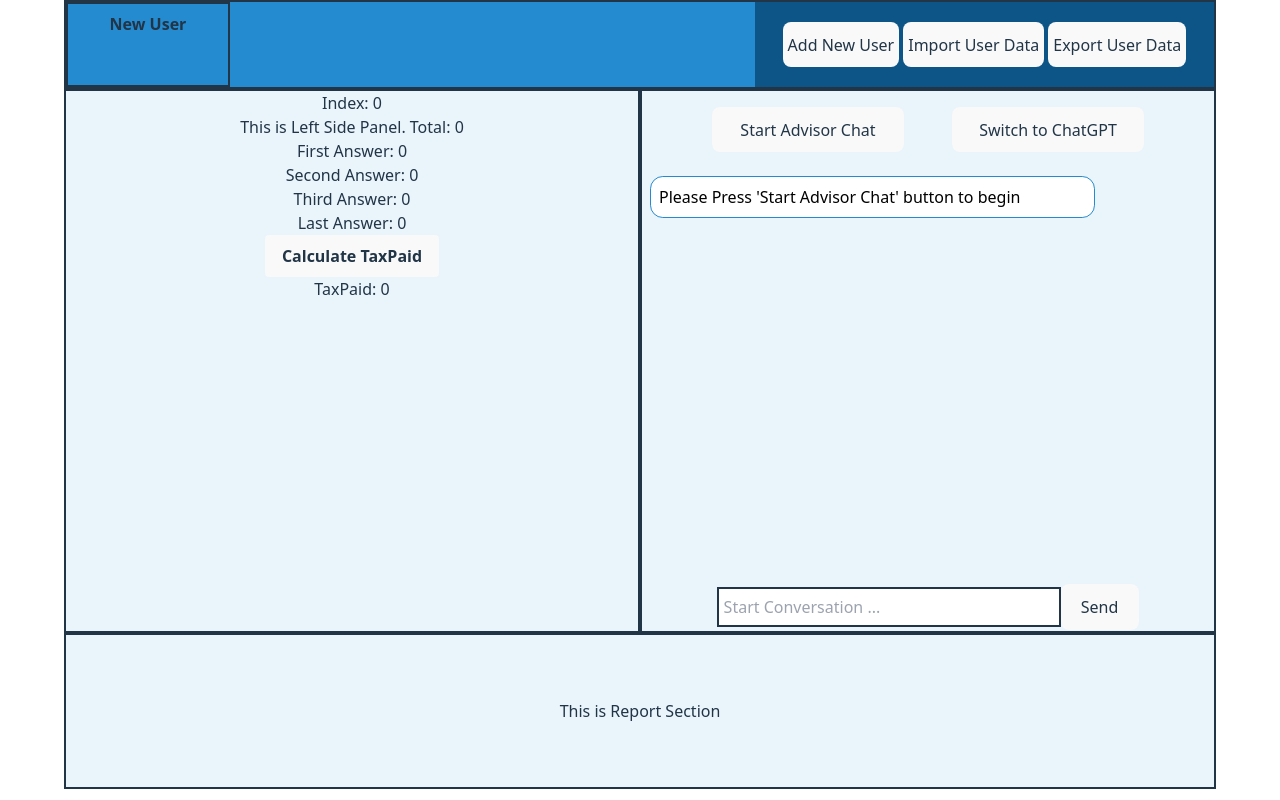
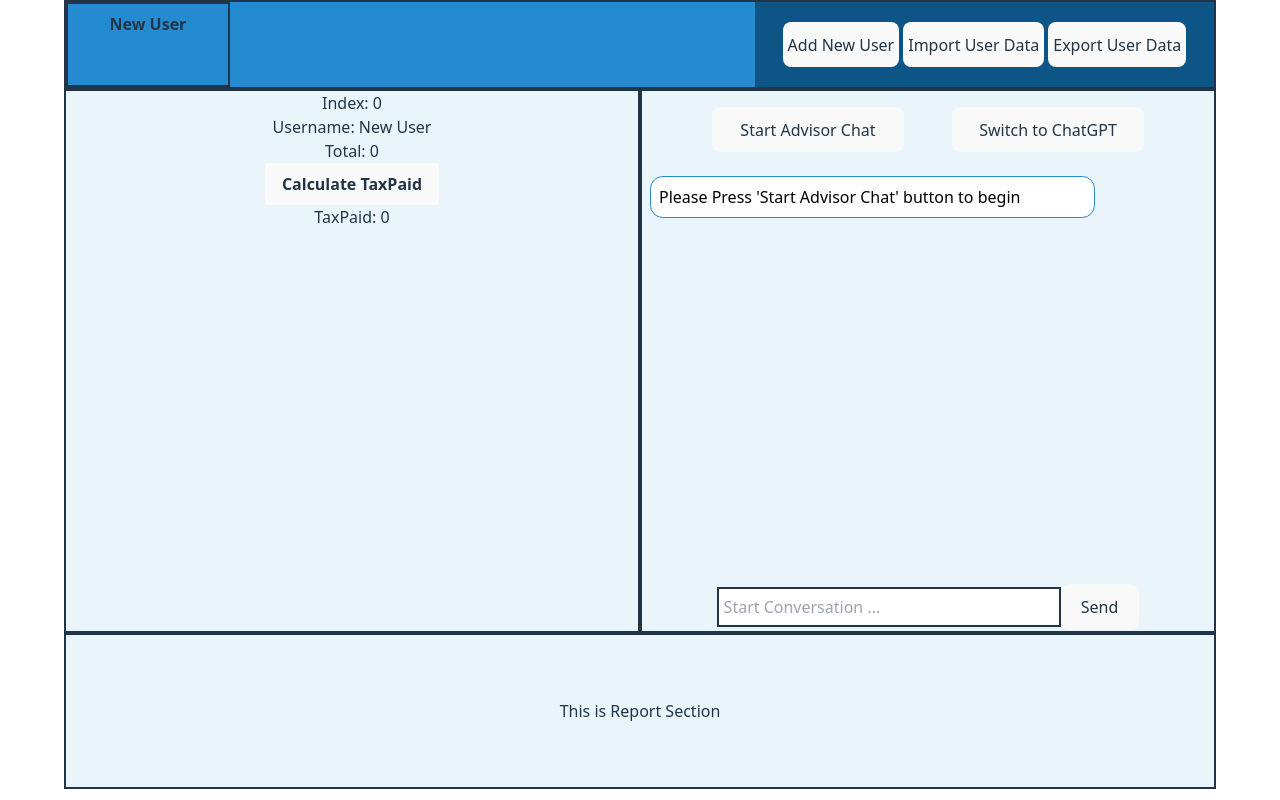
Before and after one commit to hkmarcoot/nea-project-frontend-myself-01, a React (Vite) app: page / in a window 1280 px wide. Built offline with nearby package versions, Linux system fonts and the light colour scheme.

Commit message:
working edit function on the left panel, and can ask question in different stage. Can skip question that has been answered

```diff
--- a/src/App.jsx
+++ b/src/App.jsx
@@ -9,12 +9,14 @@ import Reportsection from "./components/Reportsection/Reportsection";
 class Taxpayer {
   constructor(newUser = {}) {
     this.name = newUser.name || "";
-    this.surveyResult = newUser.surveyResult || [];
+    this.surveyResult = newUser.surveyResult || {
+      0: { status: "pending", answer: "" },
+    };
     this.taxpayerAnswer = newUser.taxpayerAnswer || {
-      0: { answer: 0 },
-      1: { answer: 0 },
-      2: { answer: 0 },
-      3: { answer: 0 },
+      0: { status: "pending", answer: 0 },
+      1: { status: "pending", answer: 0 },
+      2: { status: "pending", answer: 0 },
+      3: { status: "pending", answer: 0 },
     };
     this.income = newUser.income || {};
     this.part1total = newUser.part1total || 0;
@@ -39,8 +41,43 @@ class Taxpayer {
     this.taxPaid = sum;
   }
 
+  setName(answer) {
+    this.name = answer;
+  }
+
+  setSurveyResult(questionNumber, answer) {
+    this.surveyResult[questionNumber].answer = answer;
+  }
+
+  getSurveyResultStatus() {
+    return this.surveyResult[0].status;
+  }
+
+  setSurveyResultStatus(questionNumber, status) {
+    this.surveyResult[questionNumber].status = status;
+  }
+
   setTaxpayerAnswer(questionNumber, answer) {
     this.taxpayerAnswer[questionNumber].answer = answer;
+  }
+
+  getTaxpayerAnswerStatus(questionNumber) {
+    return this.taxpayerAnswer[questionNumber].status;
+  }
+
+  setTaxpayerAnswerStatus(questionNumber, status) {
+    this.taxpayerAnswer[questionNumber].status = status;
+  }
+
+  isAllTaxpayerAnswerStatusIsAnswered() {
+    var isAllAnswered = true;
+    for (var i = 0; i < Object.keys(this.taxpayerAnswer).length; i++) {
+      if (this.taxpayerAnswer[i].status === "pending") {
+        isAllAnswered = false;
+        break;
+      }
+    }
+    return isAllAnswered;
   }
 }
 
@@ -51,6 +88,30 @@ function App() {
   const [listofUsers, setListofUsers] = useState([firstUser]);
   const [userIndex, setUserIndex] = useState(0);
   const [isStateUpdated, setIsStateUpdated] = useState(false);
+  const [stage, setStage] = useState(0);
+  const [count, setCount] = useState(0);
+
+  const botQuestion = [
+    [
+      {
+        question: "Welcome new user! Please enter your name: ",
+        answerType: "string",
+      },
+    ],
+    [
+      {
+        question:
+          "Which day did you arrive UK? Please answer the question in the form MM/DD/YYYY.",
+        answerType: "string",
+      },
+    ],
+    [
+      { question: "First question: what is 3 + 4 ?", type: 0 },
+      { question: "Second question: what is 5 - 2 ?", type: 0 },
+      { question: "What is 10 / 5 ?", type: 0 },
+      { question: "Can you tell me what is 7 x 3 ?", type: 0 },
+    ],
+  ];
 
   // This useEffect is to trigger re-renders when the listofUsers is updated.
   useEffect(() => {
@@ -84,6 +145,17 @@ function App() {
     setUserIndex(listofUsers.length);
   }
 
+  function addChatBotQuestion(question) {
+    const mainDiv = document.getElementById("dialogue-section");
+    let chatbotDiv = document.createElement("div");
+    chatbotDiv.id = "chatbot";
+    chatbotDiv.classList.add("message");
+    chatbotDiv.innerHTML = `<span id="chatbot-reply">${question}</span>`;
+    mainDiv.appendChild(chatbotDiv);
+    var scroll = document.getElementById("dialogue-section");
+    scroll.scrollTop = scroll.scrollHeight;
+  }
+
   // console.log("Specific user: " + JSON.stringify(listofUsers[userIndex]));
   console.log("list: " + JSON.stringify(listofUsers));
   // console.log("index: " + userIndex);
@@ -102,11 +174,16 @@ function App() {
       <div className="flex flex-row justify-center h-136">
         <Leftsidepanel
           userIndex={userIndex}
+          userSurveyResult={listofUsers[userIndex].surveyResult}
           userAnswer={listofUsers[userIndex].taxpayerAnswer}
           taxPaid={listofUsers[userIndex].taxPaid}
           // calculateTaxPaid={listofUsers[userIndex].calculateTaxPaid}
           listofUsers={listofUsers}
           setIsStateUpdated={setIsStateUpdated}
+          setStage={setStage}
+          setCount={setCount}
+          botQuestion={botQuestion}
+          addChatBotQuestion={addChatBotQuestion}
         />
         <Rightsidepanel
           userIndex={userIndex}
@@ -114,6 +191,12 @@ function App() {
           // setUserAnswer={listofUsers[0].setTaxpayerAnswer}
           userAnswer={listofUsers[userIndex].taxpayerAnswer}
           setIsStateUpdated={setIsStateUpdated}
+          stage={stage}
+          setStage={setStage}
+          count={count}
+          setCount={setCount}
+          botQuestion={botQuestion}
+          addChatBotQuestion={addChatBotQuestion}
         />
       </div>
       <Reportsection />
--- a/src/components/Leftsidepanel/Leftsidepanel.jsx
+++ b/src/components/Leftsidepanel/Leftsidepanel.jsx
@@ -1,9 +1,14 @@
 function Leftsidepanel({
   userIndex,
+  userSurveyResult,
   userAnswer,
   taxPaid,
   listofUsers,
   setIsStateUpdated,
+  setStage,
+  setCount,
+  botQuestion,
+  addChatBotQuestion,
 }) {
   const sum = sumOfUserAnswer();
 
@@ -15,14 +20,74 @@ function Leftsidepanel({
     // return sum;
     return Object.values(userAnswer).reduce((a, b) => a + b.answer, 0);
   }
+  function addChatBotQuestion(question) {
+    const mainDiv = document.getElementById("dialogue-section");
+    let chatbotDiv = document.createElement("div");
+    chatbotDiv.id = "chatbot";
+    chatbotDiv.classList.add("message");
+    chatbotDiv.innerHTML = `<span id="chatbot-reply">${question}</span>`;
+    mainDiv.appendChild(chatbotDiv);
+    var scroll = document.getElementById("dialogue-section");
+    scroll.scrollTop = scroll.scrollHeight;
+  }
   return (
     <div className="h-136 w-1/2 bg-light-blue border-2 overflow-y-auto">
       <p>Index: {userIndex}</p>
-      <p>This is Left Side Panel. Total: {sum}</p>
-      <p>First Answer: {userAnswer[0].answer}</p>
-      <p>Second Answer: {userAnswer[1].answer}</p>
-      <p>Third Answer: {userAnswer[2].answer}</p>
-      <p>Last Answer: {userAnswer[3].answer}</p>
+      <p>Username: {listofUsers[userIndex].name}</p>
+      {userSurveyResult[0].status === "answered" ? (
+        <p>Arrive Date: {userSurveyResult[0].answer}</p>
+      ) : null}
+
+      <p>Total: {sum}</p>
+      {userAnswer[0].status === "answered" ? (
+        <p
+          className="hover:font-bold hover:cursor-pointer hover:bg-medium-blue"
+          onClick={() => {
+            setStage(2);
+            setCount(0);
+            addChatBotQuestion(botQuestion[2][0].question);
+          }}
+        >
+          First Answer: {userAnswer[0].answer}
+        </p>
+      ) : null}
+      {userAnswer[1].status === "answered" ? (
+        <p
+          className="hover:font-bold hover:cursor-pointer hover:bg-medium-blue"
+          onClick={() => {
+            setStage(2);
+            setCount(1);
+            addChatBotQuestion(botQuestion[2][1].question);
+          }}
+        >
+          Second Answer: {userAnswer[1].answer}
+        </p>
+      ) : null}
+      {userAnswer[2].status === "answered" ? (
+        <p
+          className="hover:font-bold hover:cursor-pointer hover:bg-medium-blue"
+          onClick={() => {
+            setStage(2);
+            setCount(2);
+            addChatBotQuestion(botQuestion[2][2].question);
+          }}
+        >
+          Third Answer: {userAnswer[2].answer}
+        </p>
+      ) : null}
+      {userAnswer[3].status === "answered" ? (
+        <p
+          className="hover:font-bold hover:cursor-pointer hover:bg-medium-blue"
+          onClick={() => {
+            setStage(2);
+            setCount(3);
+            addChatBotQuestion(botQuestion[2][3].question);
+          }}
+        >
+          Last Answer: {userAnswer[3].answer}
+        </p>
+      ) : null}
+
       <button
         className="bg-blue-500 hover:bg-blue-700 font-bold py-2 px-4 rounded"
         onClick={() => {
```
Also changed, not shown: src/components/Rightsidepanel/Rightsidepanel.jsx (+114 -44 lines).
